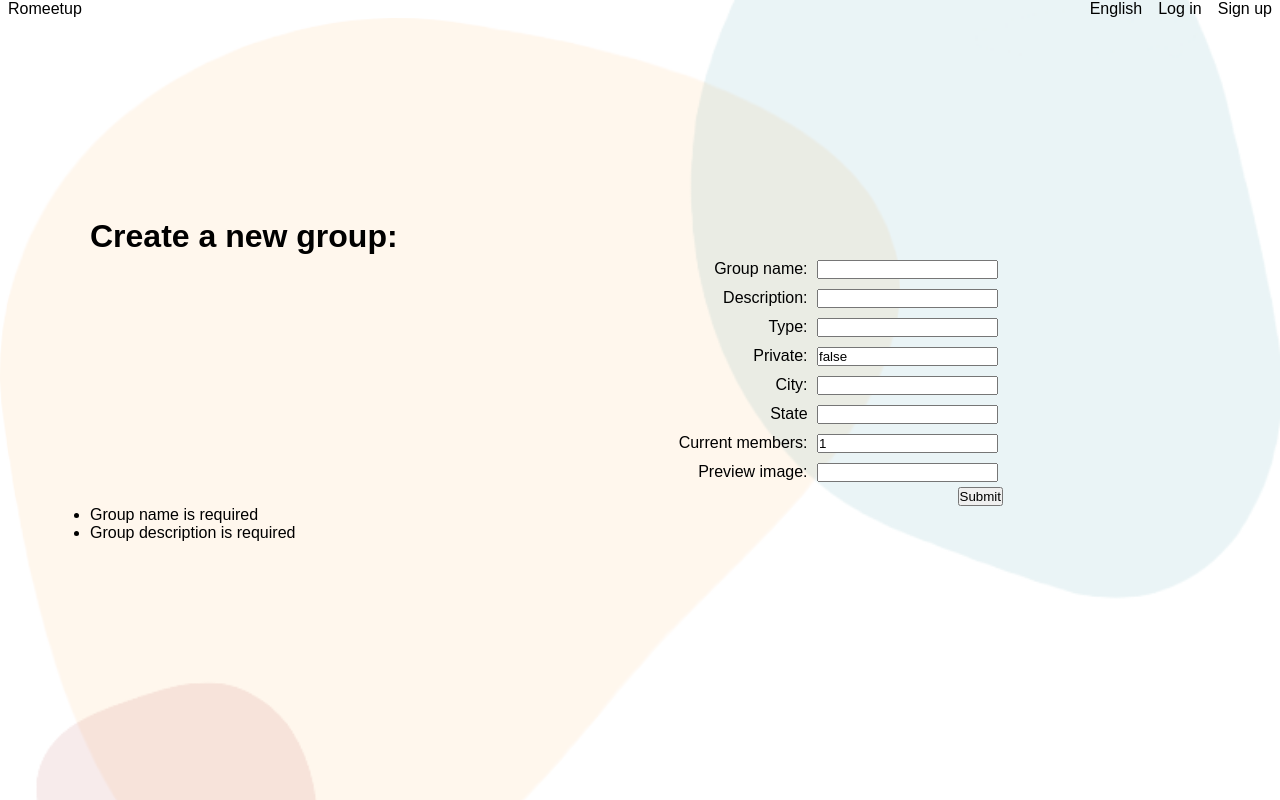
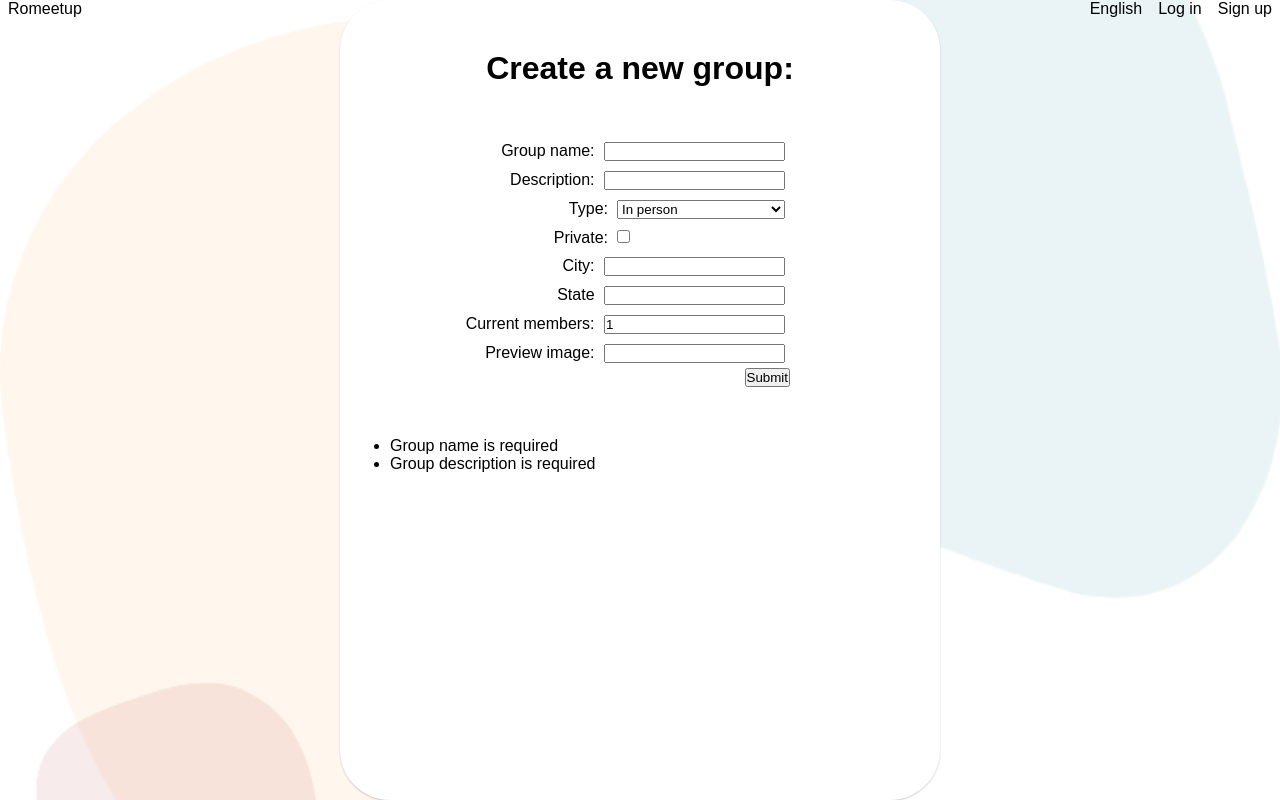
Before and after one commit to aromito7/Romeetup, a React (Create React App) app in the folder frontend/: page /groups in a window 1280 px wide. Shown: the top 800 px of the page. Built offline with nearby package versions, Linux system fonts and the light colour scheme; no server answers.

Commit message:
Added modal for create group page.

```diff
--- a/frontend/src/App.js
+++ b/frontend/src/App.js
@@ -17,6 +17,7 @@ import CreateGroupPage from './components/CreateGroupPage';
 function App() {
   const dispatch = useDispatch();
   const [isLoaded, setIsLoaded] = useState(false);
+
   useEffect(() => {
     dispatch(sessionActions.restoreUser()).then(() => setIsLoaded(true));
   }, [dispatch]);
--- a/frontend/src/components/CreateGroupPage/CreateGroupPage.css
+++ b/frontend/src/components/CreateGroupPage/CreateGroupPage.css
@@ -1,6 +1,27 @@
 #create-group-form{
     display: flex;
     flex-direction: column;
-    width: 66%;
     align-items:flex-end;
 }
+
+#create-group-page h1{
+    text-align: center;
+}
+
+#create-group-page select{
+    width: 168px;
+    margin-left: 9px;
+}
+
+#create-group-page #private{
+    margin-right: 155px;
+    margin-left: 9px;
+}
+
+.modal-content{
+    margin: 50px;
+}
+
+#error-list{
+    width: 50%;
+}
--- a/frontend/src/components/CreateGroupPage/index.js
+++ b/frontend/src/components/CreateGroupPage/index.js
@@ -4,6 +4,8 @@ import { useDispatch } from "react-redux";
 import * as groupActions from "../../store/groups";
 
 export default () => {
+    const modal = true
+
     const dispatch = useDispatch()
     const [hasSubmitted, setHasSubmitted] = useState(false)
     const [errors, setErrors] = useState([])
@@ -15,6 +17,7 @@ export default () => {
     const [state, setState] = useState('')
     const [numMembers, setNumMembers] = useState(1)
     const [previewImage, setPreviewImage] = useState('')
+
 
     useEffect(() => {
         const validationErrors = []
@@ -43,30 +46,45 @@ export default () => {
             members: numMembers,
             previewImage
         }
-        return dispatch(groupActions.createNewGroup(newGroup))
-          .catch(async (res) => {
+
+        const options = {body: JSON.stringify(newGroup)}
+        // console.log("Create group page:")
+        // console.log(options)
+        const res = dispatch(groupActions.createNewGroup(options))
+            .then((res) => res)
+            .catch(async (res) => {
+            console.log(res)
             const data = await res.json();
             if (data && data.errors) setErrors(data.errors);
           });
+        console.log(res)
+        return res
       }
 
     return(
-    <div id='create-group-page'>
-        <h1>
+    <div id='create-group-page' className={modal ? "modal" : undefined}>
+        <h1 id="create-group-title" class="modal-content">
             Create a new group:
         </h1>
-        <form id="create-group-form" onSubmit={handleSubmit}>
+        <form id="create-group-form" class="modal-content" onSubmit={handleSubmit}>
             <label>Group name: <input value={name} onChange={e => setName(e.target.value)}/></label>
             <label>Description: <input value={about} onChange={e => setAbout(e.target.value)}/></label>
-            <label>Type: <input value={type} onChange={e => setType(e.target.value)}/></label>
-            <label>Private: <input value={isPrivate} onChange={e => setIsPrivate(e.target.value)}/></label>
+            <label>Type:
+                <select value={type} onChange={e => setType(e.target.value)}>
+                    <option value="In person" selected={type==="In person"}>In person</option>
+                    <option value="Online" selected={type==="Online"}>Online</option>
+                </select>
+            </label>
+            <label>Private:
+                <input type="checkbox" value={isPrivate} id="private" onChange={e => setIsPrivate(e.target.value)}/>
+            </label>
             <label>City: <input value={city} onChange={e => setCity(e.target.value)}/></label>
             <label>State <input value={state} onChange={e => setState(e.target.value)}/></label>
             <label>Current members: <input value={numMembers} onChange={e => setNumMembers(e.target.value)}/></label>
             <label>Preview image: <input value={previewImage} onChange={e => setPreviewImage(e.target.value)}/></label>
             <input type="submit" value="Submit"/>
         </form>
-        <ul>
+        <ul class="modal-content" id="error-list">
             {
                 errors.map(error => {
                     return (
--- a/frontend/src/components/FindPage/index.js
+++ b/frontend/src/components/FindPage/index.js
@@ -6,12 +6,10 @@ import { NavLink, Switch, Route } from "react-router-dom";
 export default () => {
     const dispatch = useDispatch()
 
+    if(useSelector(state => state.events.events.length < 1)) dispatch(eventActions.searchEvents()).then(() => 1 + 1);
+    const events = useSelector(state => state.events.events)
 
-    if(useSelector(state => state.events.events.length < 1)) dispatch(eventActions.searchEvents()).then(() => 1 + 1);
     if(useSelector(state => state.groups.groups.length < 1)) dispatch(groupActions.searchGroups()).then(() => 1 + 1);
-
-
-    const events = useSelector(state => state.events.events)
     const groups = useSelector(state => state.groups.groups)
     return (
     <div id="search-page">
@@ -59,7 +57,7 @@ export default () => {
                     return(
                         <div className="result">
                             <div>
-                                <img src={"https://upload.wikimedia.org/wikipedia/commons/thumb/a/ac/No_image_available.svg/2048px-No_image_available.svg.png"}/>
+                                <img src={group.previewImage || "https://upload.wikimedia.org/wikipedia/commons/thumb/a/ac/No_image_available.svg/2048px-No_image_available.svg.png"}/>
                             </div>
                             <div>
                                 <p>
--- a/frontend/src/components/Navigation/index.js
+++ b/frontend/src/components/Navigation/index.js
@@ -12,7 +12,7 @@ function Navigation({ isLoaded }){
   if (sessionUser) {
     sessionLinks = (
     <>
-        <NavLink to='/groups' className='navbar' id='new-group'>Start a new group</NavLink>
+        <NavLink to={{pathname:'/groups', state: {modal: true}}} className='navbar' id='new-group'>Start a new group</NavLink>
         <ProfileButton user={sessionUser} />
         <NavLink to='/language' className='navbar' id='language'>English</NavLink>
         <NavLink to='/logout' className='navbar' id='logout'>Log out</NavLink>
--- a/frontend/src/components/SignupFormPage/index.js
+++ b/frontend/src/components/SignupFormPage/index.js
@@ -35,7 +35,6 @@ function SignupFormPage() {
         if (data && data.errors) setErrors(data.errors);
       });
     }
-
   };
 
   useEffect(() => {
--- a/frontend/src/css/App.css
+++ b/frontend/src/css/App.css
@@ -48,3 +48,19 @@ body{
     margin: 0;
     padding: 0;
   }
+
+
+  .modal {
+    position: fixed;
+    border-radius: 50px;
+    width: 60%;
+    max-width: 600px;
+    height: 100%;
+    margin: auto;
+    top: 20px;
+    right: 20px;
+    left: 20px;
+    bottom: 20px;
+    box-shadow: 0 1px 2px rgba(0,0,0,.2);
+    background: #FFF;
+  }
--- a/frontend/src/store/csrf.js
+++ b/frontend/src/store/csrf.js
@@ -15,6 +15,7 @@ export async function csrfFetch(url, options = {}) {
     options.headers['XSRF-Token'] = Cookies.get('XSRF-TOKEN');
   }
   // call the default window's fetch with the url and the options passed in
+  console.log("CSRF Fetch")
   console.log(options)
   const res = await window.fetch(url, options);
 
--- a/frontend/src/store/groups.js
+++ b/frontend/src/store/groups.js
@@ -24,8 +24,10 @@ const removeGroups = () => {
   };
 };
 
-export const createNewGroup = (newGroup) => async dispatch => {
-  const options = {...newGroup, method:"POST"}
+export const createNewGroup = (options) => async dispatch => {
+  options = {...options, method:"POST"}
+  console.log("Create new group reducer:")
+  console.log(options)
   const response = await csrfFetch('/api/groups', options);
   const group = await response.json();
   dispatch(addGroup(group))
```
Also changed, not shown: 2 other files (tests, documents, lock files or other folders).
